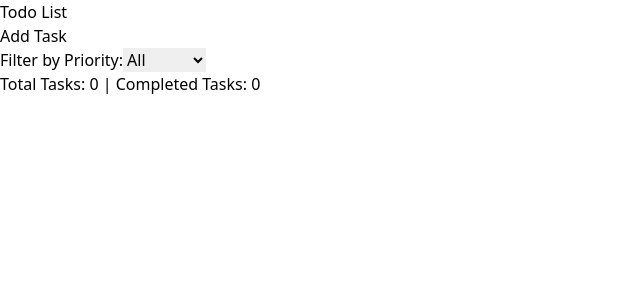
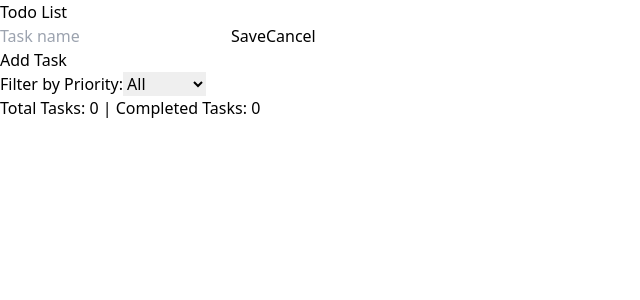
Before and after one commit to roksana-barna/todolist-app, a React (Vite) app: page / in a window 1280 px wide. Shown: the top 300 px of the page, without its empty margins (0-640 px from the left). Built offline with nearby package versions, Linux system fonts and the light colour scheme.

Commit message:
task form

```diff
--- a/src/Components/TaskForm/TaskForm.jsx
+++ b/src/Components/TaskForm/TaskForm.jsx
@@ -1,11 +1,23 @@
-import React from 'react';
+import React from "react";
 
-const TaskForm = () => {
-    return (
-        <div>
-
-        </div>
-    );
+const TaskForm = ({ task, onChange, onSave, onCancel }) => {
+  return (
+    <div>
+      <input
+        type="text"
+        name="text"
+        value={task.text}
+        onChange={onChange}
+        placeholder="Task name"
+        className="border p-1 mr-2"
+      />
+      {/* Other form fields for priority, etc. */}
+      <button onClick={onSave} className="mr-2">
+        Save
+      </button>
+      <button onClick={onCancel}>Cancel</button>
+    </div>
+  );
 };
 
 export default TaskForm;
```
